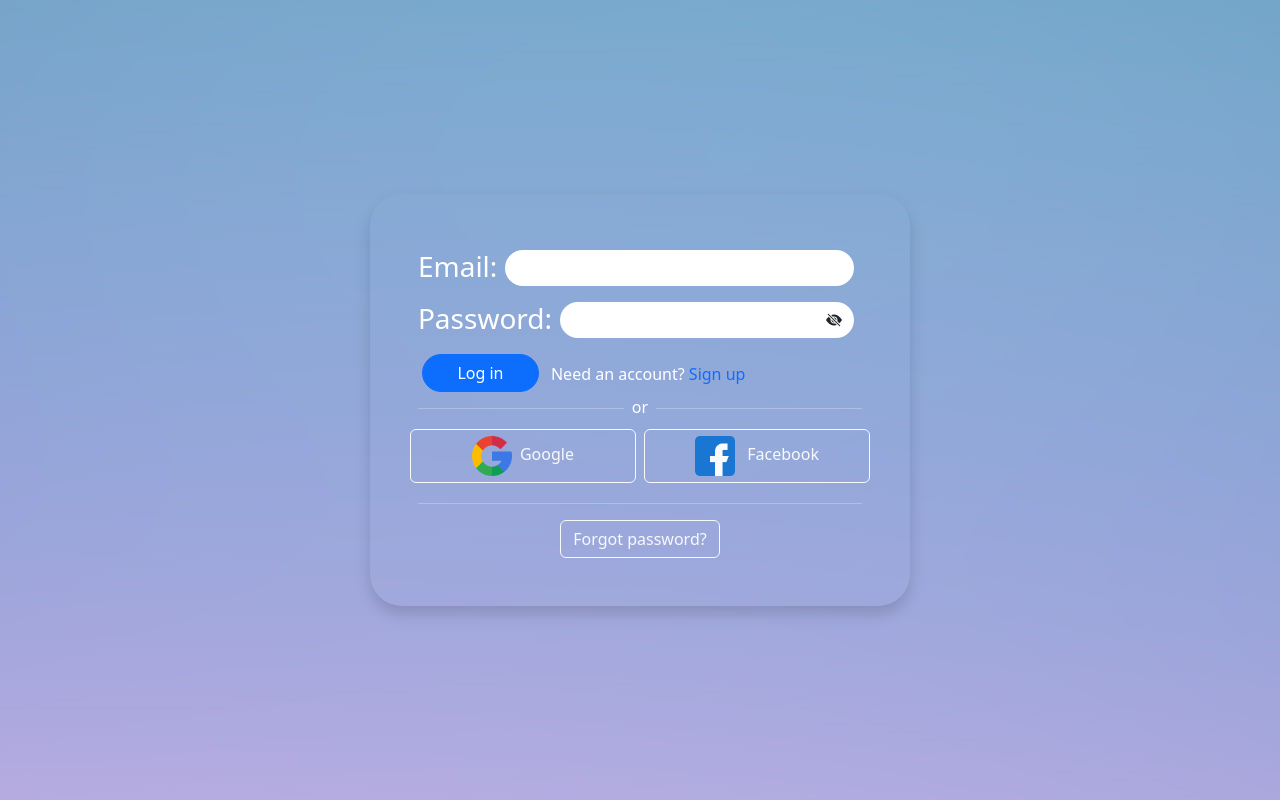
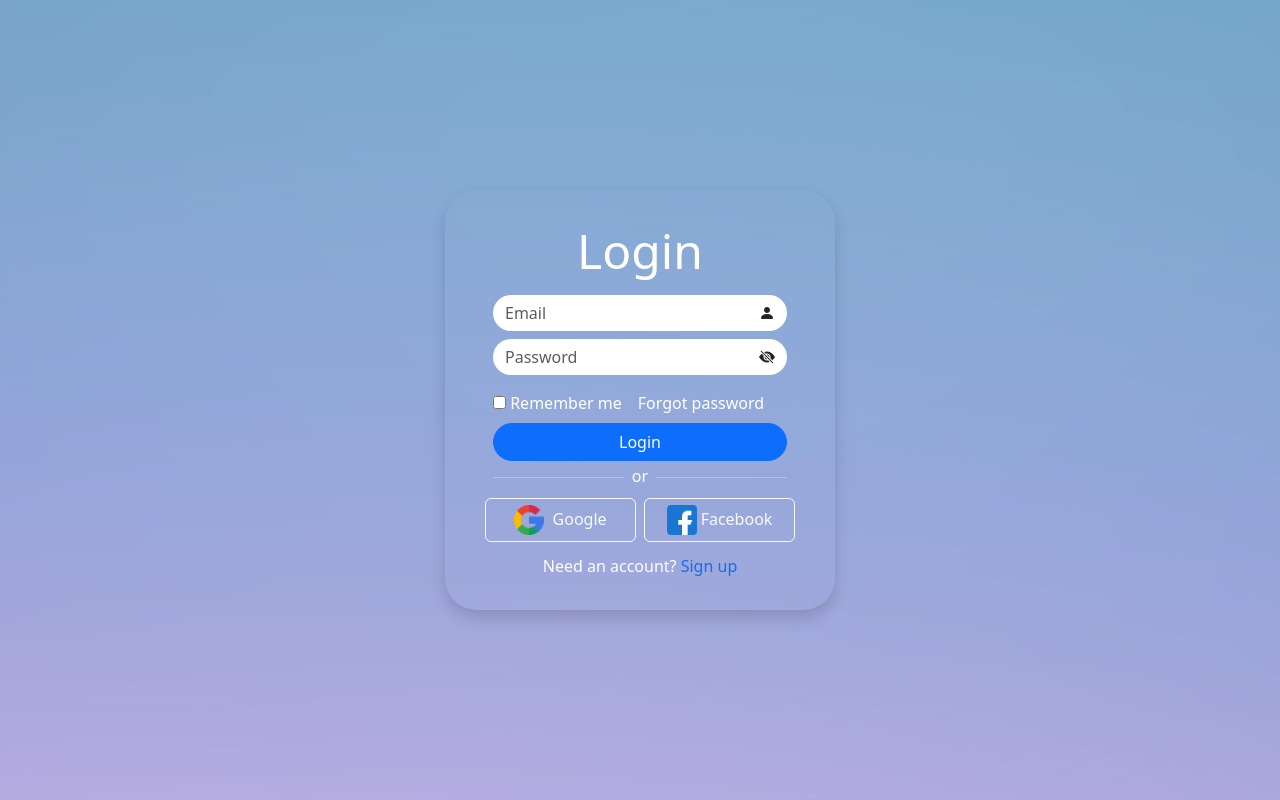
Before and after one commit to huy923/huy923.github.io, a plain HTML site: page html/login.html in a window 1280 px wide. Drawn offline with nearby package versions, Linux system fonts and the light colour scheme.

Commit message:
edit sign in and login

```diff
--- a/html/login.html
+++ b/html/login.html
@@ -10,63 +10,92 @@
         <title>login</title>
     </head>
     <body>
-        <div class="d-flex">
-                <div class="shadow p-5 rounded-5">
-                    <div class="d-flex">
-                        <p class="mt-2 h3">Email:</p>
-                        <input type="email" name="email"
-                            class="m-2 rounded-5 border-0 form-control">
+        <header class="d-flex">
+            <div class="shadow rounded-5 px-3">
+                <div class="m-4 p-2 ">
+                    <div class="text-center mb-3">
+                        <span class="display-5  my-5"><b class="">Login</b></span>
+
                     </div>
                     <div class="d-flex">
-                        <p class="mt-2 h3">Password: </p>
-                        <div class="input-group m-2">
+                        <!-- <p class="mt-2 h3">Email:</p> -->
+                        <div class=" input-group">
+                            <input type="email" name="email"
+                                class=" rounded-start-pill border-0 form-control"
+                                placeholder="Email" >
+                                <div
+                                class="input-group-text rounded-end-pill bg-white border-0"
+                                onclick="togglePassword()">
+                                <span class=""><i class="bi bi-person-fill"></i></span>
+                            </div>
+                        </div>
+                    </div>
+                    <div class="d-flex">
+                        <!-- <p class="mt-2 h3">Password: </p> -->
+                        <div class="input-group mt-2">
                             <input type="password" name="password" id="password"
+                                placeholder="Password"
                                 class="form-control rounded-start-pill rounded-0 border-0">
                             <button
                                 class="input-group-text rounded-end-pill bg-white rounded-0 border-0"
                                 onclick="togglePassword()">
-                                <span><i class="bi bi-eye-slash-fill" id="eyeIcon"></i></span>
+                                <span><i class="bi bi-eye-slash-fill"
+                                        id="eyeIcon"></i></span>
                             </button>
                         </div>
                     </div>
-                    <div class="row">
-                        <div class="col-3 ms-3 rounded-5 mt-2 btn btn-primary">
-                                <span>Log in</span>
-                        </div>
-                        <div class="col-auto mt-3 ">
-                            <div>
-                                Need an account?
-                                <a href="/html/sign.html"
-                                class="text-decoration-none">
-                                Sign up</a>
+                    <div class="mt-3">
+                        <div class="d-flex">
+                            <div class="">
+                                <input type="checkbox" name="Remember-me" id="" class=" border-0">
+                                <!-- <div class="mt-2"> -->
+                                    Remember me
+                                <!-- </div> -->
+                            </div>
+                            <div class="ms-3">
+                                <a href="#" class=" text-decoration-none text-white">Forgot password</a>
                             </div>
                         </div>
+                    </div>
+                    <div class="">
+                        <div class="w-100 rounded-5 mt-2 btn btn-primary">
+                            <span>Login</span>
+                        </div>
+                        <!-- <div class="col-auto mt-3 ">
+
+                        </div> -->
                     </div>
                     <div class="d-flex align-items-center">
                         <hr class="flex-grow-1">
                         <span class="px-2 mb-1">or</span>
                         <hr class="flex-grow-1">
                     </div>
-                    <div class="row d-flex">
-                        <div class="m-1 col-md btn btn-outline-light"><span><img
+                    <div class="row">
+                        <div class="m-1 col-lg btn btn-outline-light">
+                            <span class="">
+                                <img
                                     src="/img/google.png" alt="google"
-                                    width="40"
-                                    height="40"></span><span class="ms-2">Google</span></div>
-                        <div class="m-1 col-md btn btn-outline-light"><span><img
+                                    width="30"
+                                    height="30">
+                                </span>
+                                <span class="ms-1">Google</span></div>
+                        <div class="m-1 col-lg btn btn-outline-light"><span><img
                                     src="/img/facebook.png" alt="facebook"
-                                    width="40"
-                                    height="40"></span> <span class="ms-2">Facebook</span></div>
+                                    width="30"
+                                    height="30"></span><span class="ms-1">Facebook</span></div>
                     </div>
-                    <hr>
                     <div class="text-center mt-2">
-                        <a href="#"
-                            class="text-decoration-none btn btn-outline-light">
-                            Forgot password?
-                        </a>
+
+                        <div>
+                            Need an account?
+                            <a href="/html/sign.html"
+                            class="text-decoration-none">
+                            Sign up</a>
+                        </div>
                     </div>
                 </div>
             </div>
-        </div>
+        </header>
         <script src="/Bootstrap/js/login.js"></script>
     </body>
 </html>
```
Also changed, not shown: html/sign.html (+41 -26 lines).
